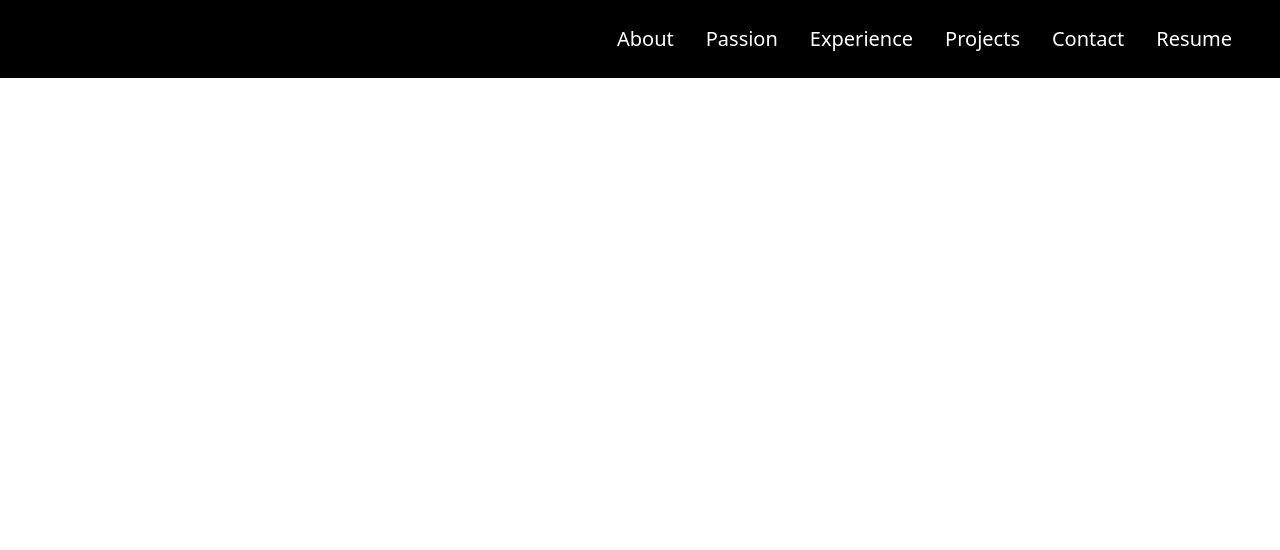
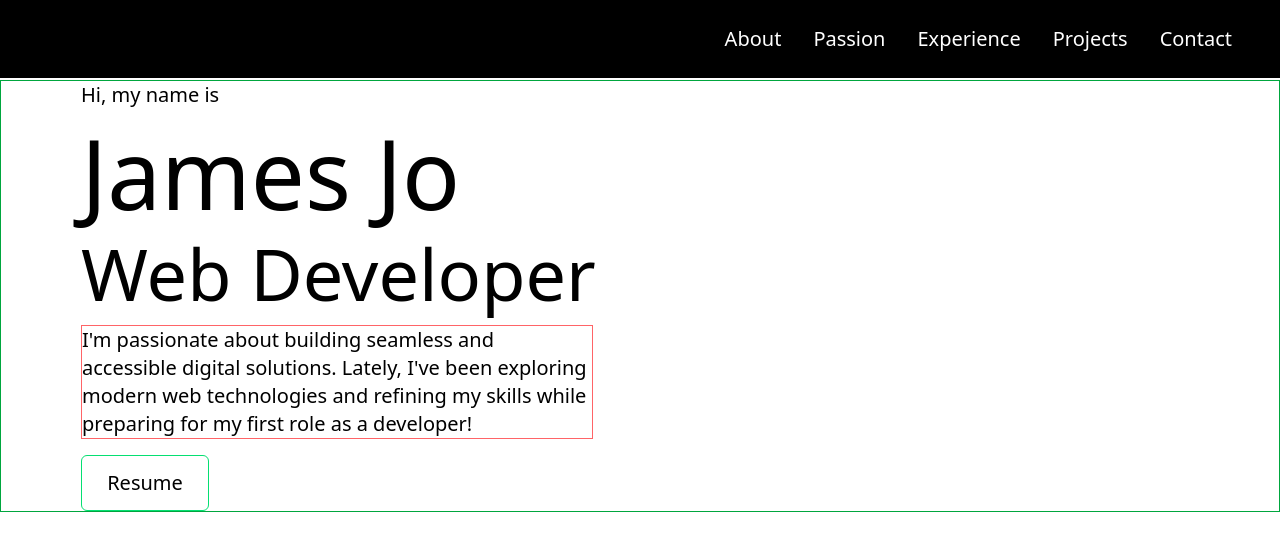
Before and after one commit to jamescakr/portfolio, a React (Vite) app: page / in a window 1280 px wide. Shown: the top 550 px of the page. Built offline with nearby package versions, Linux system fonts and the light colour scheme.

Commit message:
WIP Intro.jsx

```diff
--- a/src/App.jsx
+++ b/src/App.jsx
@@ -1,10 +1,14 @@
 import React from "react";
 import Header from "./components/Header";
+import Intro from "./pages/Intro";
 
 const App = () => {
   return (
     <div>
       <Header />
+      <main className="pt-20">
+        <Intro />
+      </main>
     </div>
   );
 };
--- a/src/components/Header.jsx
+++ b/src/components/Header.jsx
@@ -2,7 +2,7 @@ import React from "react";
 
 const Header = () => {
   return (
-    <div className="bg-black text-white text-[20px] flex justify-end h-auto">
+    <div className="fixed top-0 left-0 w-full bg-black text-white text-[20px] flex justify-end h-auto">
       <div className="flex h-auto mr-8">
         {/* 현재 font-lato 적용이 안되고있음 */}
         <button className="px-4 py-6 w-auto hover:text-[#ccc] font-lato">
@@ -16,7 +16,6 @@ const Header = () => {
         </button>
         <button className="px-4 py-6 w-auto hover:text-[#ccc]">Projects</button>
         <button className="px-4 py-6 w-auto hover:text-[#ccc]">Contact</button>
-        <button className="px-4 py-6 w-auto hover:text-[#ccc]">Resume</button>
       </div>
     </div>
   );
--- /dev/null
+++ b/src/pages/Intro.jsx
@@ -0,0 +1,23 @@
+import React from "react";
+
+const Intro = () => {
+  return (
+    <div>
+      <div className="border border-green-600 container mx-auto px-20 w-auto">
+        <div className="mb-4 text-xl">Hi, my name is </div>
+        <div className="text-8xl mb-4">James Jo</div>
+        <div className="text-7xl mb-4">Web Developer</div>
+        <p className="w-128 h-auto border border-red-400 mb-4 text-xl">
+          I'm passionate about building seamless and accessible digital solutions.
+          Lately, I've been exploring modern web technologies and refining my skills
+          while preparing for my first role as a developer!
+        </p>
+        <div className="border border-green-400 rounded-md w-32 h-14 flex justify-center items-center text-xl">
+          Resume
+        </div>
+      </div>
+    </div>
+  );
+};
+
+export default Intro;
```
